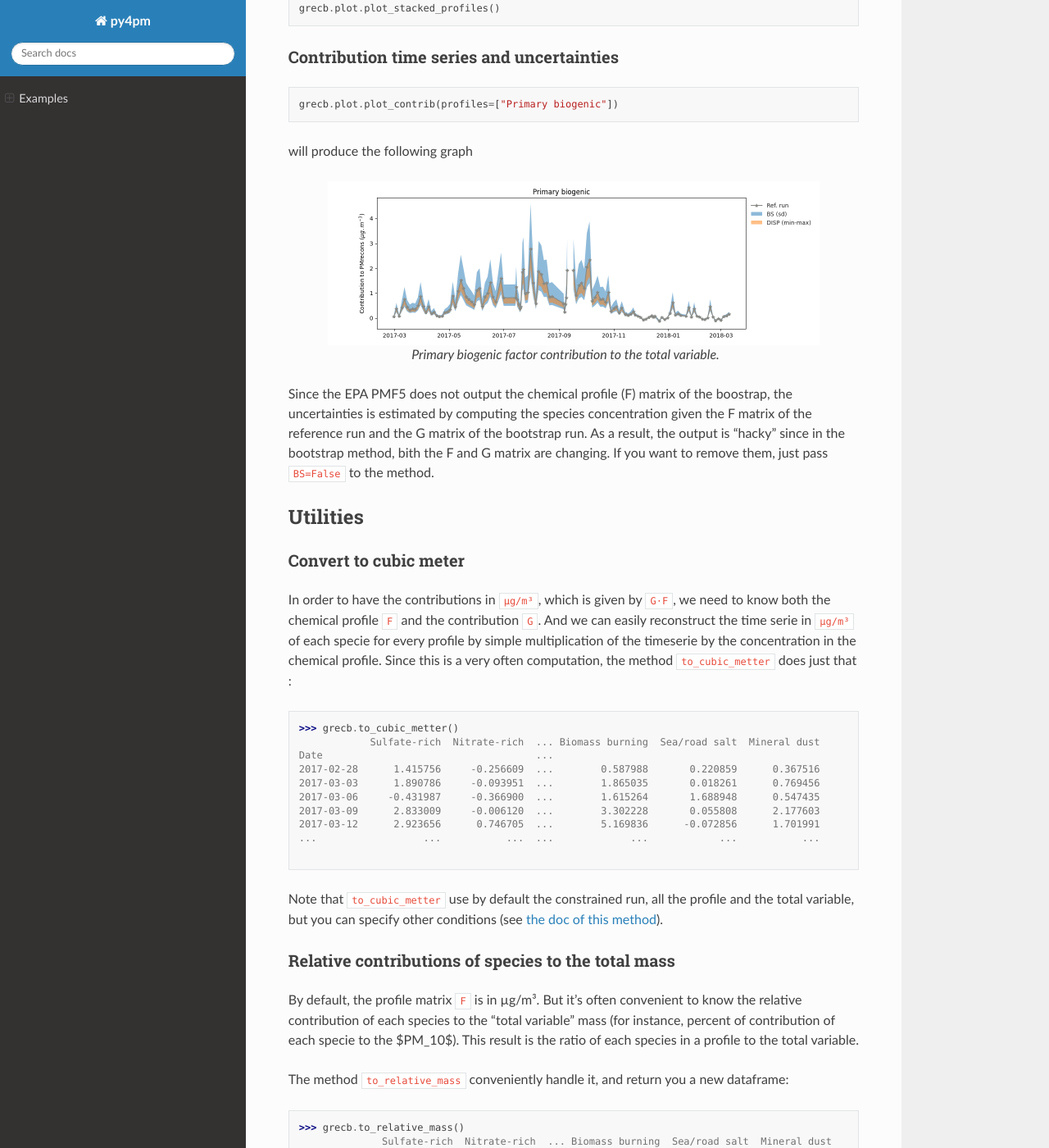
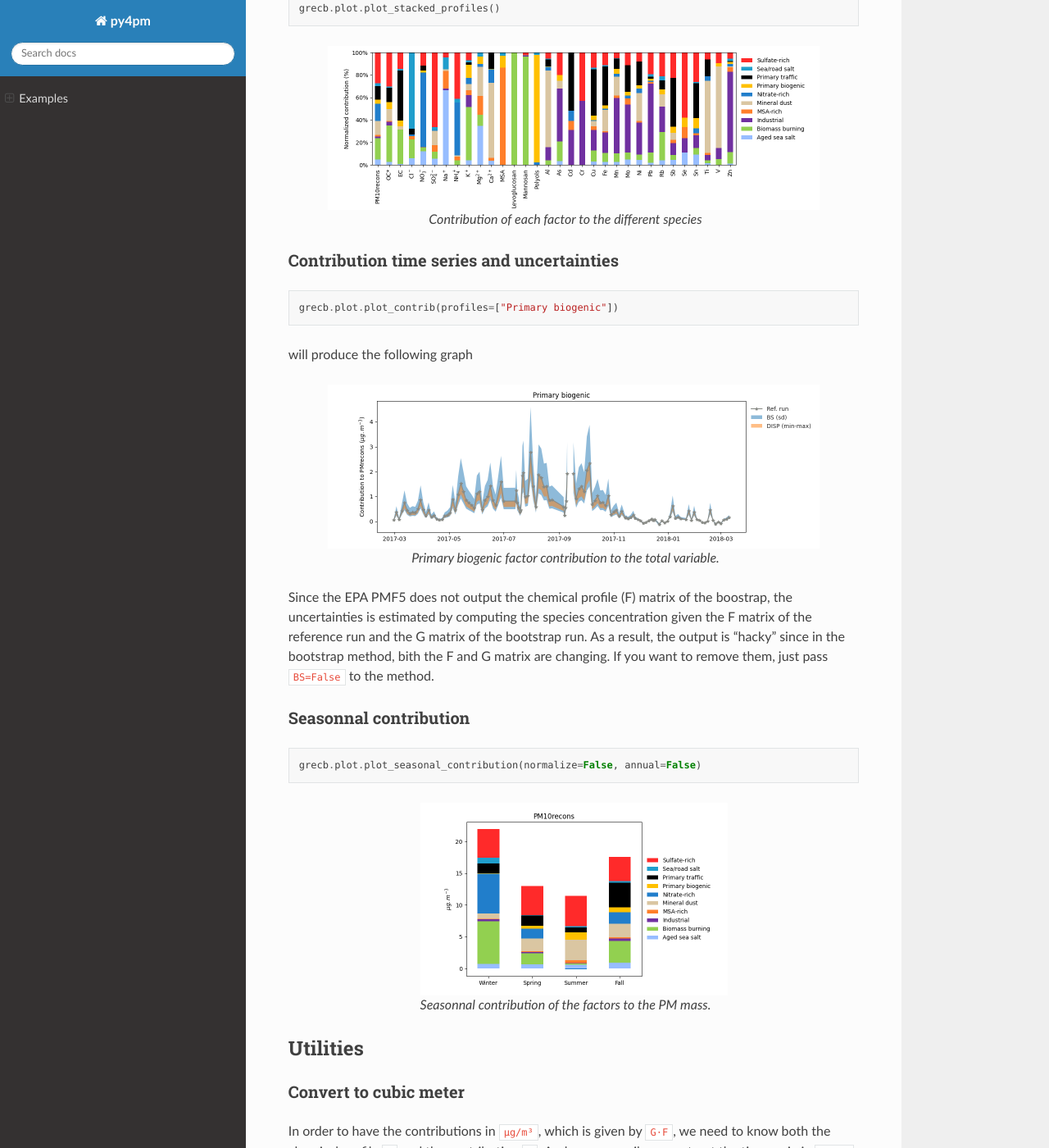
Before and after one commit to weber-s/py4pm, a Sphinx documentation site: the page built from docs/usage.md, in a window 1280 px wide and 1400 px high, scrolled down 4708 px. Shown: the whole window at 82% size. Built offline with Sphinx 7.4.7 and the Read the Docs theme 2.0.0, drawn with Linux system fonts in a browser that asks for light colours; some of the changed text lies outside the part shown.

Commit message:
maj docs

````diff
--- a/docs/usage.md
+++ b/docs/usage.md
@@ -250,6 +250,16 @@ grecb.plot.plot_stacked_profiles()
 
 ```
 
+```eval_rst
+.. figure:: images/plot_stacked_profiles.png
+   :scale: 50 %
+   :alt: Stacked profiles
+   :align: center
+
+   Contribution of each factor to the different species
+
+```
+
 ### Contribution time series and uncertainties
 
 ```python
@@ -271,6 +281,22 @@ will produce the following graph
 
 Since the EPA PMF5 does not output the chemical profile (F) matrix of the boostrap, the uncertainties is estimated by computing the species concentration given the F matrix of the reference run and the G matrix of the bootstrap run. As a result, the output is "hacky" since in the bootstrap method, bith the F and G matrix are changing. If you want to remove them, just pass `BS=False` to the method.
 
+
+### Seasonnal contribution
+
+```python
+grecb.plot.plot_seasonal_contribution(normalize=False, annual=False)
+```
+
+```eval_rst
+.. figure:: images/plot_seasonnal_contribution.png
+   :scale: 50 %
+   :alt: Seasonnal barplot contribution
+   :align: center
+
+   Seasonnal contribution of the factors to the PM mass.
+
+```
 
 Utilities
 ---------
````
Also changed, not shown: other parts of docs/usage.md (+1 -1 lines), docs/images/plot_seasonnal_contribution.png (added), docs/images/plot_stacked_profiles.png (added).
